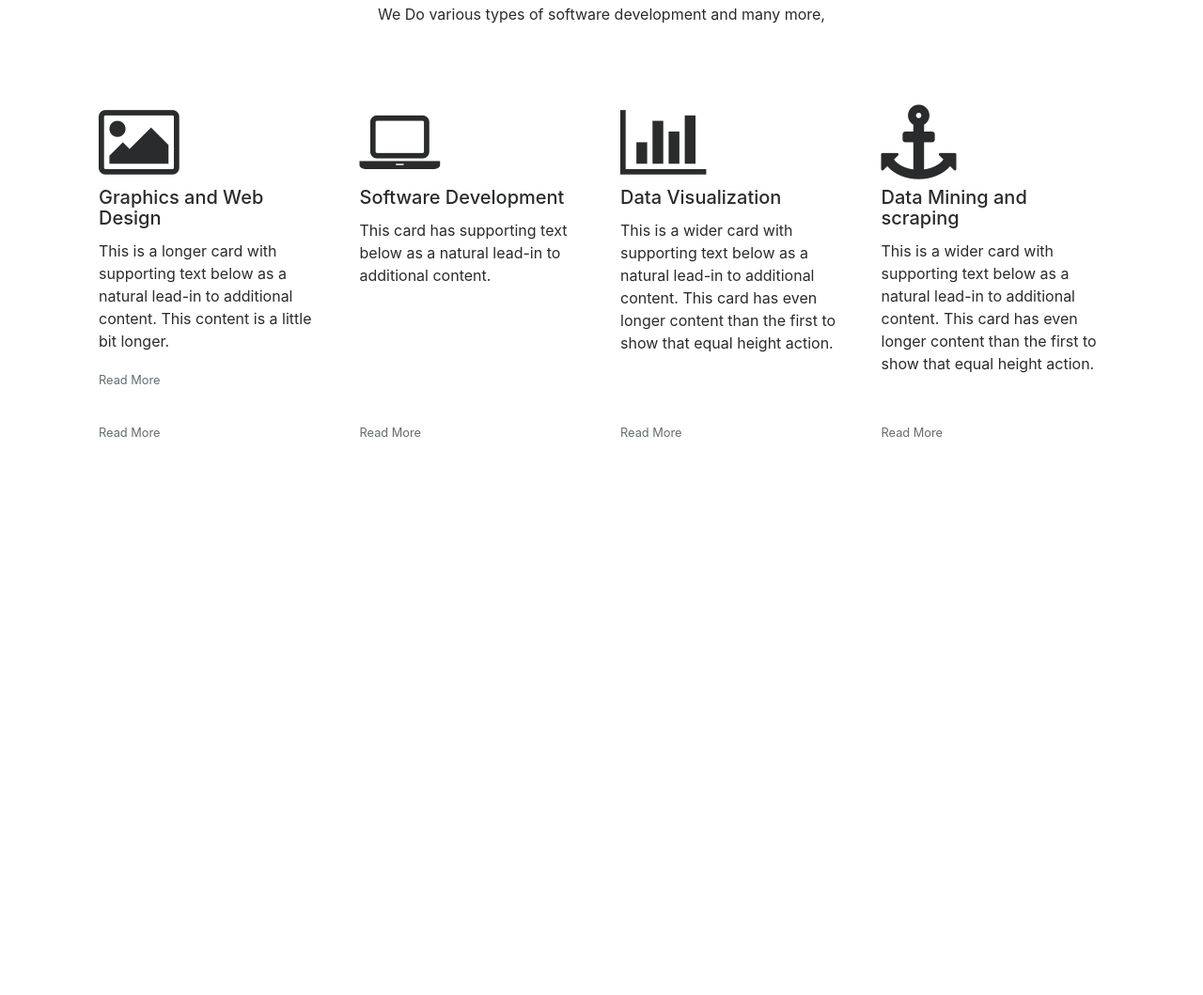
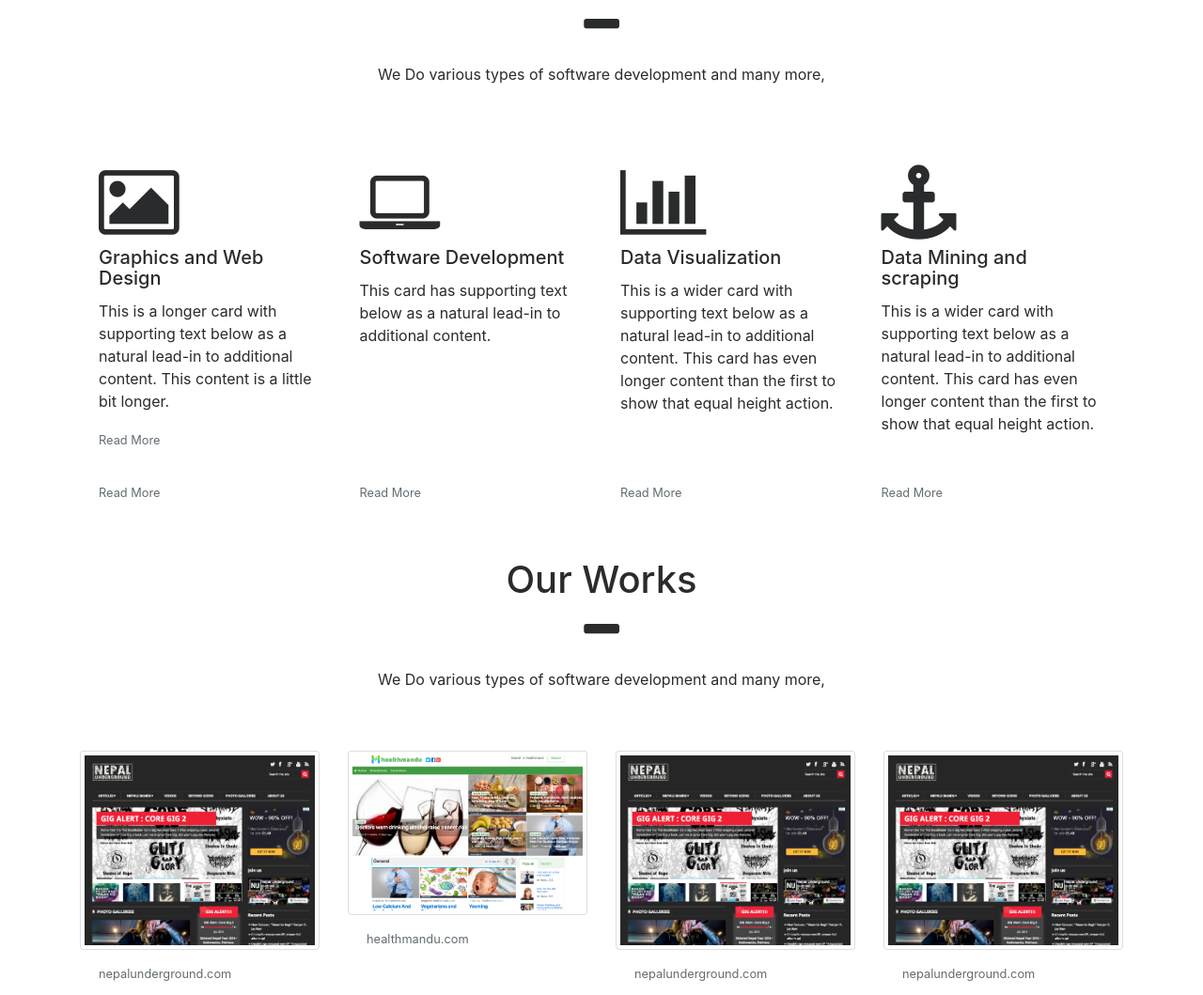
Before and after one commit to pritush/portfolio, a plain HTML site: page index.html in a window 1280 px wide. Shown: the part 685-1744 px from the top of the page at 94% size. Before the commit the page ends 1168 px from the top, so only its background shows below. Drawn offline with Linux system fonts and the light colour scheme.

Commit message:
add portofilio section

```diff
--- a/assets/css/style.css
+++ b/assets/css/style.css
@@ -1,3 +1,6 @@
 .bg-white{
     background: white;
 }
+.border-bottom{
+    border-bottom: 1px solid;
+}
--- a/index.html
+++ b/index.html
@@ -94,6 +94,7 @@
         <div class="container">
             <div class="py-5">
                 <h1 class="text-center">Stuff We Do</h1>
+                <p class="text-center"><i class="fa fa-minus fa-3x"></i></p>
                 <p class="text-center">We Do various types of software development and many more,</p>
             </div>
 
@@ -151,6 +152,57 @@
             </div>
         </div>
     </section>
+
+    <!-- Portfolio Section -->
+    <section id="portfolio">
+        <div class="container">
+            <div class="py-5">
+                <h1 class="text-center">Our Works</h1>
+                <p class="text-center"><i class="fa fa-minus fa-3x"></i></p>
+                <p class="text-center">We Do various types of software development and many more,</p>
+            </div>
+
+            <div class="row">
+                <div class="col-md-3">
+                    <div class="card border-0">
+                        <img class="card-img-top img-thumbnail" src="assets/images/portfolio/nepalunderground.png"
+                             alt="nepalunderground.com">
+                        <div class="card-footer bg-white border-0">
+                            <small class="text-muted">nepalunderground.com</small>
+                        </div>
+                    </div>
+                </div>
+                <div class="col-md-3">
+                    <div class="card border-0">
+                        <img class="card-img-top img-thumbnail" src="assets/images/portfolio/healthmandu.png"
+                             alt="healthmandu.com">
+                        <div class="card-footer bg-white border-0">
+                            <small class="text-muted">healthmandu.com</small>
+                        </div>
+                    </div>
+                </div>
+                <div class="col-md-3">
+                    <div class="card border-0">
+                        <img class="card-img-top img-thumbnail" src="assets/images/portfolio/nepalunderground.png"
+                             alt="Card image cap">
+                        <div class="card-footer bg-white border-0">
+                            <small class="text-muted">nepalunderground.com</small>
+                        </div>
+                    </div>
+                </div>
+                <div class="col-md-3">
+                    <div class="card border-0">
+                        <img class="card-img-top img-thumbnail" src="assets/images/portfolio/nepalunderground.png"
+                             alt="Card image cap">
+                        <div class="card-footer bg-white border-0">
+                            <small class="text-muted">nepalunderground.com</small>
+                        </div>
+                    </div>
+                </div>
+            </div>
+        </div>
+    </section>
+    <!-- End Portfolio Section -->
 </div>
 <script src="assets/jquery/jquery.min.js"></script>
 <script src="assets/tether/tether.min.js"></script>
```
Also changed, not shown: assets/images/portfolio/healthmandu.png (added), assets/images/portfolio/nepalunderground.png (added).
